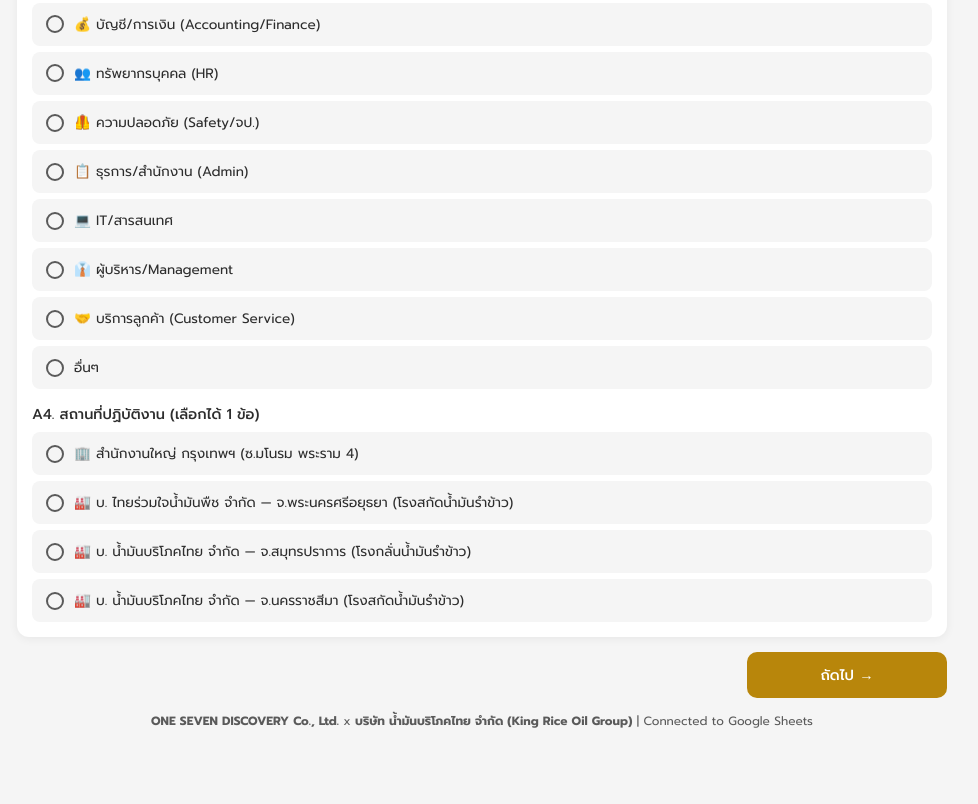
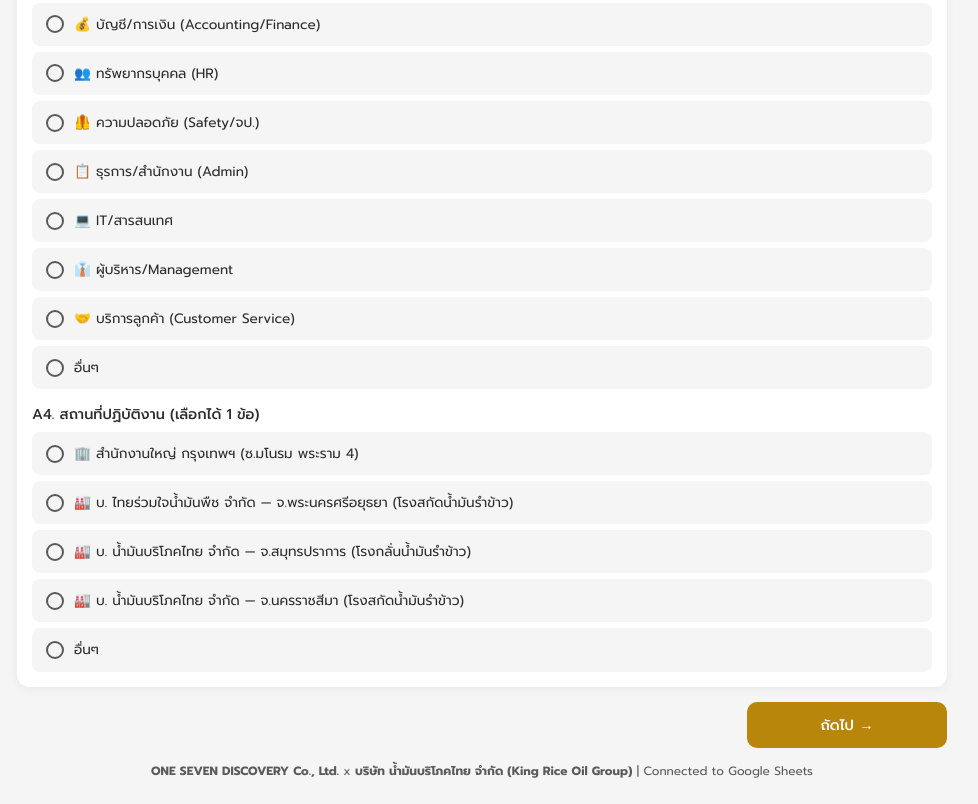
Before and after one commit to Project-Management-Hub/KingRiceOilGroup_Survey, a plain HTML site: page index.html in a window 1280 px wide. Shown: the part 843-1647 px from the top of the page, without its empty margins (158-1136 px from the left). Before the commit the page ends 1598 px from the top, so only its background shows below. Drawn offline with Linux system fonts and the light colour scheme.

Commit message:
Update index.html

```diff
--- a/index.html
+++ b/index.html
@@ -193,6 +193,7 @@
             <label class="option" onclick="selectOption(this,'location')"><input type="radio" name="location" value="ayutthaya" style="display:none"><span class="checkmark"></span><span class="option-title">🏭 บ. ไทยร่วมใจน้ำมันพืช จำกัด — จ.พระนครศรีอยุธยา (โรงสกัดน้ำมันรำข้าว)</span></label>
             <label class="option" onclick="selectOption(this,'location')"><input type="radio" name="location" value="samutprakarn" style="display:none"><span class="checkmark"></span><span class="option-title">🏭 บ. น้ำมันบริโภคไทย จำกัด — จ.สมุทรปราการ (โรงกลั่นน้ำมันรำข้าว)</span></label>
             <label class="option" onclick="selectOption(this,'location')"><input type="radio" name="location" value="korat" style="display:none"><span class="checkmark"></span><span class="option-title">🏭 บ. น้ำมันบริโภคไทย จำกัด — จ.นครราชสีมา (โรงสกัดน้ำมันรำข้าว)</span></label>
+            <label class="option has-input" onclick="selectOption(this,'location')"><input type="radio" name="location" value="other-location" style="display:none"><span class="checkmark"></span><span class="option-title">อื่นๆ</span><input type="text" class="other-input" id="locationOtherInput" placeholder="ระบุสถานที่..." onclick="event.stopPropagation()"></label>
         </div>
     </div>
 </div>
```
